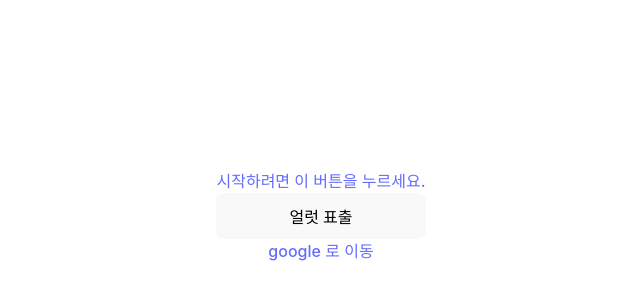
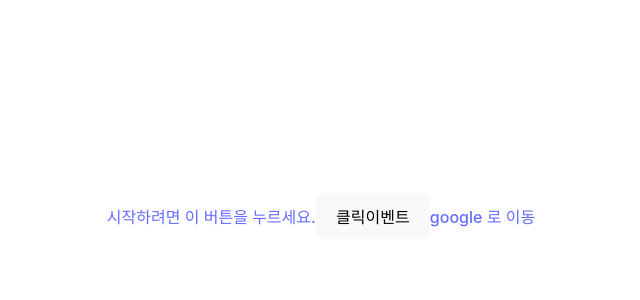
Before and after one commit to kjkandrea/atom-component, a React (Vite) app: page / in a window 1280 px wide. Shown: the part 184-484 px from the top of the page, without its empty margins (319-959 px from the left). Built offline with nearby package versions, Linux system fonts and the light colour scheme.

Commit message:
feat: href 시 자동 추론 & as 컴포넌트 구현

```diff
--- a/src/components/atom/Button.tsx
+++ b/src/components/atom/Button.tsx
@@ -1,15 +1,43 @@
 import React from 'react';
 
-const defaultElement = 'button';
+// 1.
+type ButtonElementProps = JSX.IntrinsicElements['button'];
+type AnchorElementProps = JSX.IntrinsicElements['a'];
 
-type ButtonProps<T extends React.ElementType> = {
-  as?: T;
+// 2.
+type PolymorphicElementProps<T extends React.ElementType> = {
+  as: T;
 } & React.ComponentPropsWithoutRef<T>;
 
-export default function Button<
-  T extends React.ElementType = typeof defaultElement
->({as, ...rest}: ButtonProps<T>) {
-  const Element = as ?? defaultElement;
+// 3.
+type ButtonProps<T extends React.ElementType> =
+  | ButtonElementProps
+  | AnchorElementProps
+  | PolymorphicElementProps<T>;
 
-  return <Element {...rest} />;
+// 4.
+function isPropsForPolymorphicElement<T extends React.ElementType>(
+  props: ButtonProps<React.ElementType>
+): props is PolymorphicElementProps<T> {
+  return 'as' in props;
 }
+
+function isPropsForAnchorElement(
+  props: ButtonProps<React.ElementType>
+): props is AnchorElementProps {
+  return 'href' in props;
+}
+
+export default function Button<T extends React.ElementType>(
+  props: ButtonProps<T>
+) {
+  if (isPropsForPolymorphicElement<T>(props)) {
+    const {as, ...rest} = props;
+    const Element: React.ElementType = as;
+    return <Element {...rest} />;
+  } else if (isPropsForAnchorElement(props)) {
+    return <a {...props} />;
+  } else {
+    return <button {...props} />;
+  }
+}
--- a/src/pages/IndexPage.tsx
+++ b/src/pages/IndexPage.tsx
@@ -4,22 +4,17 @@ import {NavLink} from 'react-router-dom';
 
 function IndexPage() {
   return (
-    <div
-      style={{
-        display: 'flex',
-        flexDirection: 'column',
-      }}
-    >
+    <>
       <Button as={NavLink} to="/getting-started">
         시작하려면 이 버튼을 누르세요.
       </Button>
       <Button type="button" onClick={() => alert('clicked!')}>
-        얼럿 표출
+        클릭이벤트
       </Button>
-      <Button as="a" href="https://google.com" target="_blank">
+      <Button href="https://google.com" target="_blank" disabled>
         google 로 이동
       </Button>
-    </div>
+    </>
   );
 }
 
```
